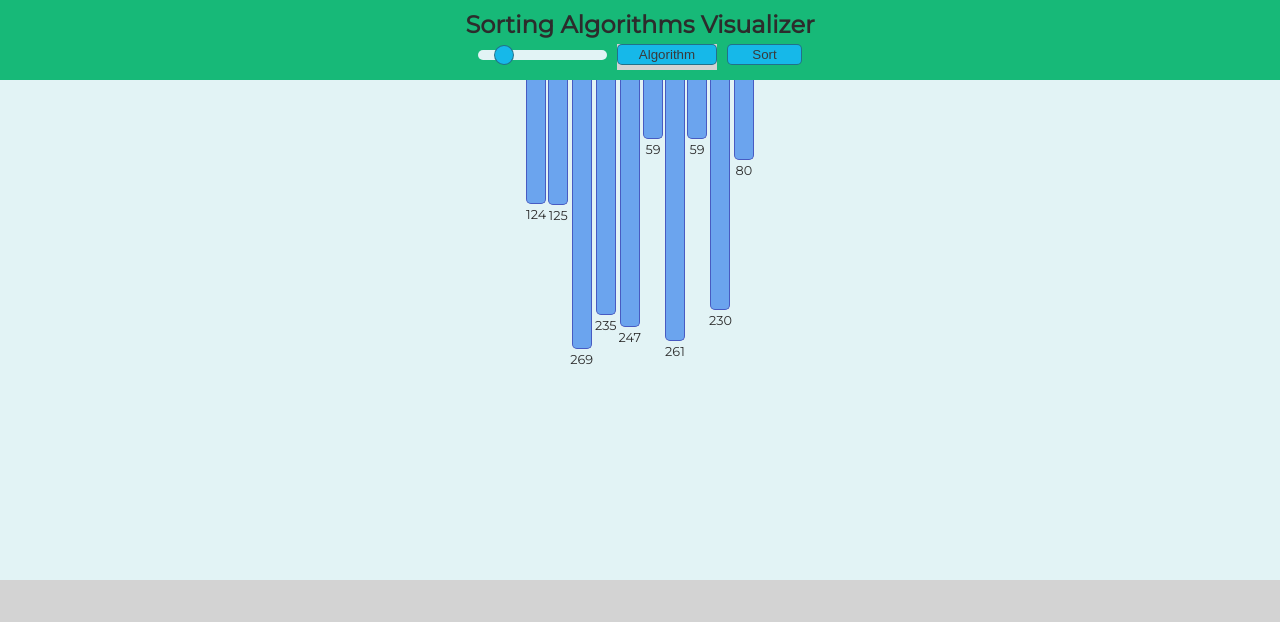
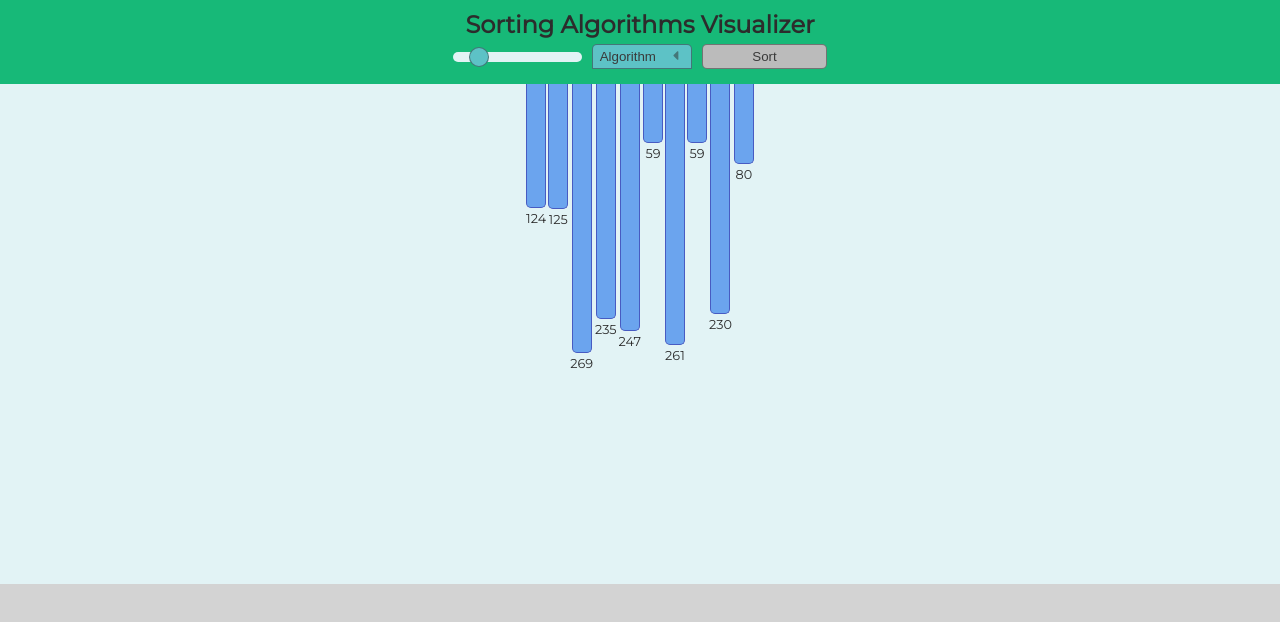
Before and after one commit to MatiMatik97/sorting-algorithms-visualizer, a React (Create React App) app: page / in a window 1280 px wide. Shown: the top 622 px of the page. Built offline with nearby package versions, Linux system fonts and the light colour scheme.

Commit message:
algorithm choose menu

```diff
--- a/src/App.jsx
+++ b/src/App.jsx
@@ -5,18 +5,24 @@ import Main from "./components/main/Main";
 
 export const BarsAmountContext = createContext();
 export const IsSortingContext = createContext();
+export const CurrentAlgorithmContext = createContext();
 
 const App = () => {
   const [barsAmount, setBarsAmount] = useState(10);
   const [isSorting, setIsSorting] = useState(false);
+  const [currentAlgorithm, setCurrentAlgorithm] = useState("");
 
   return (
     <BarsAmountContext.Provider value={{ barsAmount, setBarsAmount }}>
       <IsSortingContext.Provider value={{ isSorting, setIsSorting }}>
-        <div className="app">
-          <Navbar />
-          <Main />
-        </div>
+        <CurrentAlgorithmContext.Provider
+          value={{ currentAlgorithm, setCurrentAlgorithm }}
+        >
+          <div className="app">
+            <Navbar />
+            <Main />
+          </div>
+        </CurrentAlgorithmContext.Provider>
       </IsSortingContext.Provider>
     </BarsAmountContext.Provider>
   );
--- a/src/components/bars/Bars.jsx
+++ b/src/components/bars/Bars.jsx
@@ -1,8 +1,11 @@
 import React, { useEffect, useState, useCallback, useContext } from "react";
 import "./Bars.css";
 import DisplayBars from "./DisplayBars";
-import { BarsAmountContext } from "../../App";
-import { IsSortingContext } from "../../App";
+import {
+  BarsAmountContext,
+  IsSortingContext,
+  CurrentAlgorithmContext,
+} from "../../App";
 import BubbleSort from "../../algorithms/BubbleSort";
 
 export const resizeHandler = (barsAmount) => {
@@ -33,6 +36,7 @@ export const resizeHandler = (barsAmount) => {
 const Bars = () => {
   const { barsAmount } = useContext(BarsAmountContext);
   const { isSorting, setIsSorting } = useContext(IsSortingContext);
+  const { currentAlgorithm } = useContext(CurrentAlgorithmContext);
   const [bars, setBars] = useState([]);
 
   const MIN_HEIGHT = 20;
@@ -70,20 +74,30 @@ const Bars = () => {
   });
 
   useEffect(() => {
-    if (isSorting) {
+    if (isSorting && currentAlgorithm) {
       const sortButtonEl = document.querySelector(".sort-button");
-      sortButtonEl.innerHTML = "Sorting";
+      sortButtonEl.innerHTML = `Sorting ${currentAlgorithm}`;
+      setIsSorting(true);
 
       let sortingTime = 0;
-      sortingTime = BubbleSort.init(bars, setBars);
+      switch (currentAlgorithm) {
+        case "BubbleSort":
+          sortingTime = BubbleSort.init(bars, setBars);
+          break;
+        case "QuickSort":
+          sortingTime = 0;
+          break;
+        default:
+          return;
+      }
 
       setTimeout(() => {
+        sortButtonEl.innerHTML = `Sort ${currentAlgorithm}`;
         setIsSorting(false);
-        sortButtonEl.innerHTML = "Sort";
       }, sortingTime);
     }
     // eslint-disable-next-line react-hooks/exhaustive-deps
-  }, [isSorting]);
+  }, [isSorting, currentAlgorithm]);
 
   return <DisplayBars bars={bars} />;
 };
--- a/src/components/navbar/Navbar.css
+++ b/src/components/navbar/Navbar.css
@@ -1,7 +1,7 @@
 :root {
-    --primary-sorting-bg-color: #16b8e9;
-    --primary-sorting-bg-hover-color: #0ac1f8;
-    --primary-not-sorting-bg-color: #bbbbbb;
+    --primary-not-sorting-bg-color: #5dc2c6;
+    --primary-not-sorting-bg-hover-color: #5dd4d8;
+    --primary-sorting-bg-color: #bbbbbb;
 }
 
 .navbar {
@@ -42,14 +42,14 @@
     height: 20px;
     border: 0;
     border-radius: 50%;
-    background-color: var(--primary-sorting-bg-color);
+    background-color: var(--primary-not-sorting-bg-color);
     border: 1px solid #2c2c2c80;
     cursor: pointer;
     transition: background-color .2s ease-in-out;
 }
 
 .navbar .slider::-webkit-slider-thumb:hover {
-    background-color: var(--primary-sorting-bg-hover-color);
+    background-color: var(--primary-not-sorting-bg-hover-color);
 }
 
 .navbar .slider::-moz-range-thumb {
@@ -57,14 +57,14 @@
     height: 20px;
     border: 0;
     border-radius: 50%;
-    background-color: var(--primary-sorting-bg-color);
+    background-color: var(--primary-not-sorting-bg-color);
     border: 1px solid #2c2c2c80;
     cursor: pointer;
     transition: background-color .2s ease-in-out;
 }
 
 .navbar .slider::-moz-range-thumb:hover {
-    background-color: var(--primary-sorting-bg-hover-color);
+    background-color: var(--primary-not-sorting-bg-hover-color);
 }
 
 /* ------- SLIDER SORTING ------- */
@@ -74,55 +74,69 @@
 }
 
 .navbar .slider-disabled::-webkit-slider-thumb {
-    background-color: var(--primary-not-sorting-bg-color);
+    background-color: var(--primary-sorting-bg-color);
 }
 
 .navbar .slider-disabled::-webkit-slider-thumb:hover {
     cursor: not-allowed;
-    background-color: var(--primary-not-sorting-bg-color);
+    background-color: var(--primary-sorting-bg-color);
 }
 
 .navbar .slider-disabled::-moz-range-thumb {
-    background-color: var(--primary-sorting-bg-color);
+    background-color: var(--primary-not-sorting-bg-color);
 }
 
 .navbar .slider-disabled::-moz-range-thumb:hover {
     cursor: not-allowed;
-    background-color: var(--primary-not-sorting-bg-color);
+    background-color: var(--primary-sorting-bg-color);
 }
 
 /* ------- MENU NOT SORTING ------- */
 
 .navbar .navbar-menu {
     width: 100px;
-    background-color: lightgray;
-    /* temporary */
 }
 
 .navbar .menu-button {
+    display: flex;
+    justify-content: space-around;
+    align-items: center;
     width: 100%;
-    padding: 2px;
+    height: 25px;
     outline: none;
     border: 1px solid #2c2c2c80;
-    border-radius: 5px;
-    background-color: var(--primary-sorting-bg-color);
+    border-radius: 5px 5px 0px 0px;
+    background-color: var(--primary-not-sorting-bg-color);
     color: #3a3a3a;
     transition: background-color .2s ease-in-out;
 }
 
+.navbar .menu-arrow-icon {
+    fill: #2c2c2c80;
+    width: 15px;
+    height: 15px;
+    margin-bottom: 3px;
+    transform: rotate(0deg);
+    transition: .2s ease-in;
+}
+
+.navbar .arrow-collapsed {
+    transform: rotate(90deg);
+}
+
 .navbar .menu-button:hover {
     cursor: pointer;
-    background-color: var(--primary-sorting-bg-hover-color);
+    background-color: var(--primary-not-sorting-bg-hover-color);
 }
 
 .navbar .menu-list {
-    width: 100px;
-    background-color: lightgray;
-    /* temporary */
-    padding-top: 5px;
+    background-color: var(--primary-not-sorting-bg-color);
+    width: 98px;
+    margin-left: 1px;
+    font-size: 13px;
     position: absolute;
     list-style-type: none;
-    height: 50px;
+    height: 55px;
     overflow: hidden;
     white-space: nowrap;
     transition: height .2s ease-in;
@@ -132,33 +146,61 @@
     height: 0px;
 }
 
+.navbar .list-item {
+    padding-top: 5px;
+    padding-bottom: 5px;
+    transition: .2s ease-in;
+}
+
+.navbar .list-item:not(:last-child) {
+    border-bottom: 1px solid #2c2c2c80;
+}
+
+.navbar .list-item:not(:first-child) {
+    border-top: none;
+}
+
+.navbar .list-item:hover {
+    cursor: pointer;
+    background-color: var(--primary-not-sorting-bg-hover-color);
+}
+
 /* ------- MENU SORTING ------- */
+
+.navbar .menu-disabled {
+    background-color: var(--primary-sorting-bg-color);
+}
+
+.navbar .menu-disabled:hover {
+    cursor: not-allowed;
+    background-color: var(--primary-sorting-bg-color);
+}
 
 /* ------- SORT BUTTON NOT SORTING ------- */
 
 .navbar .sort-button {
-    width: 75px;
-    padding: 2px;
+    width: 125px;
+    height: 25px;
     outline: none;
     border: 1px solid #2c2c2c80;
     border-radius: 5px;
-    background-color: var(--primary-sorting-bg-color);
+    background-color: var(--primary-not-sorting-bg-color);
     color: #3a3a3a;
     transition: background-color .2s ease-in-out;
 }
 
 .navbar .sort-button:hover {
     cursor: pointer;
-    background-color: var(--primary-sorting-bg-hover-color);
+    background-color: var(--primary-not-sorting-bg-hover-color);
 }
 
 /* ------- SORT BUTTON NOT SORTING ------- */
 
 .navbar .sort-button-disabled {
-    background-color: var(--primary-not-sorting-bg-color);
+    background-color: var(--primary-sorting-bg-color);
 }
 
 .navbar .sort-button-disabled:hover {
     cursor: not-allowed;
-    background-color: var(--primary-not-sorting-bg-color);
+    background-color: var(--primary-sorting-bg-color);
 }
--- a/src/components/navbar/Navbar.jsx
+++ b/src/components/navbar/Navbar.jsx
@@ -1,34 +1,56 @@
-import React, { useContext, useState } from "react";
+import React, { useContext, useState, useEffect } from "react";
 import "./Navbar.css";
-import { BarsAmountContext } from "../../App";
-import { IsSortingContext } from "../../App";
+import {
+  BarsAmountContext,
+  IsSortingContext,
+  CurrentAlgorithmContext,
+} from "../../App";
 import { resizeHandler } from "../bars/Bars";
 import NavbarDisplay from "./NavbarDisplay";
 
 const Navbar = () => {
   const { barsAmount, setBarsAmount } = useContext(BarsAmountContext);
   const { isSorting, setIsSorting } = useContext(IsSortingContext);
+  const { currentAlgorithm, setCurrentAlgorithm } = useContext(
+    CurrentAlgorithmContext
+  );
   const [collapsed, setCollapsed] = useState(true);
-
-  const sliderClassName = isSorting ? "slider-disabled" : "";
-  const sortButtonClassName = isSorting ? "sort-button-disabled" : "";
 
   const onChangeSliderHandle = (e) => {
     if (!isSorting) {
       setBarsAmount(e.target.value);
       resizeHandler(barsAmount);
+      setCollapsed(true);
     }
   };
 
   const onClickSortButton = () => {
-    if (!isSorting) {
+    if (!isSorting && currentAlgorithm) {
       setIsSorting(true);
+      setCollapsed(true);
     }
   };
 
   const onClickMenuButton = () => {
-    setCollapsed(!collapsed);
+    if (!isSorting) {
+      setCollapsed(!collapsed);
+    }
   };
+
+  const onClickChooseAlgorithm = (algorithm) => {
+    if (!isSorting) {
+      setCurrentAlgorithm(algorithm);
+
+      const sortButtonEl = document.querySelector(".sort-button");
+      sortButtonEl.classList.remove("sort-button-disabled");
+      sortButtonEl.innerHTML = `Sort ${algorithm}`;
+    }
+  };
+
+  useEffect(() => {
+    const sortButtonEl = document.querySelector(".sort-button");
+    sortButtonEl.classList.add("sort-button-disabled");
+  }, []);
 
   return (
     <NavbarDisplay
@@ -36,10 +58,9 @@ const Navbar = () => {
       isSorting={isSorting}
       collapsed={collapsed}
       onChangeSliderHandle={onChangeSliderHandle}
+      onClickMenuButton={onClickMenuButton}
+      onClickChooseAlgorithm={onClickChooseAlgorithm}
       onClickSortButton={onClickSortButton}
-      sliderClassName={sliderClassName}
-      sortButtonClassName={sortButtonClassName}
-      onClickMenuButton={onClickMenuButton}
     />
   );
 };
--- a/src/components/navbar/NavbarDisplay.jsx
+++ b/src/components/navbar/NavbarDisplay.jsx
@@ -5,12 +5,15 @@ const NavbarDisplay = ({
   isSorting,
   collapsed,
   onChangeSliderHandle,
+  onClickMenuButton,
+  onClickChooseAlgorithm,
   onClickSortButton,
-  sliderClassName,
-  sortButtonClassName,
-  onClickMenuButton,
 }) => {
+  const sliderClassName = isSorting ? "slider-disabled" : "";
   const menuCollapseClass = collapsed ? `collapsed` : ``;
+  const arrowCollapseClass = collapsed ? `arrow-collapsed` : ``;
+  const sortButtonClassName = isSorting ? "sort-button-disabled" : "";
+  const menuClassName = isSorting ? "menu-disabled" : "";
 
   return (
     <div className="navbar">
@@ -28,12 +31,32 @@ const NavbarDisplay = ({
         />
         {/* --------- MENU --------- */}
         <div className="navbar-menu">
-          <button className="menu-button" onClick={() => onClickMenuButton()}>
-            Algorithm
+          <button
+            className={`menu-button ${menuClassName}`}
+            onClick={() => onClickMenuButton()}
+          >
+            Algorithm{" "}
+            <svg
+              className={`menu-arrow-icon ${arrowCollapseClass}`}
+              xmlns="http://www.w3.org/2000/svg"
+              viewBox="0 0 320 512"
+            >
+              <path d="M31.3 192h257.3c17.8 0 26.7 21.5 14.1 34.1L174.1 354.8c-7.8 7.8-20.5 7.8-28.3 0L17.2 226.1C4.6 213.5 13.5 192 31.3 192z"></path>
+            </svg>
           </button>
           <ul className={`menu-list ${menuCollapseClass}`}>
-            <li className="list-item">BubbleSort</li>
-            <li className="list-item">QuickSort</li>
+            <li
+              className="list-item"
+              onClick={() => onClickChooseAlgorithm("BubbleSort")}
+            >
+              BubbleSort
+            </li>
+            <li
+              className="list-item"
+              onClick={() => onClickChooseAlgorithm("QuickSort")}
+            >
+              QuickSort
+            </li>
           </ul>
         </div>
         {/* --------- BUTTON --------- */}
```
